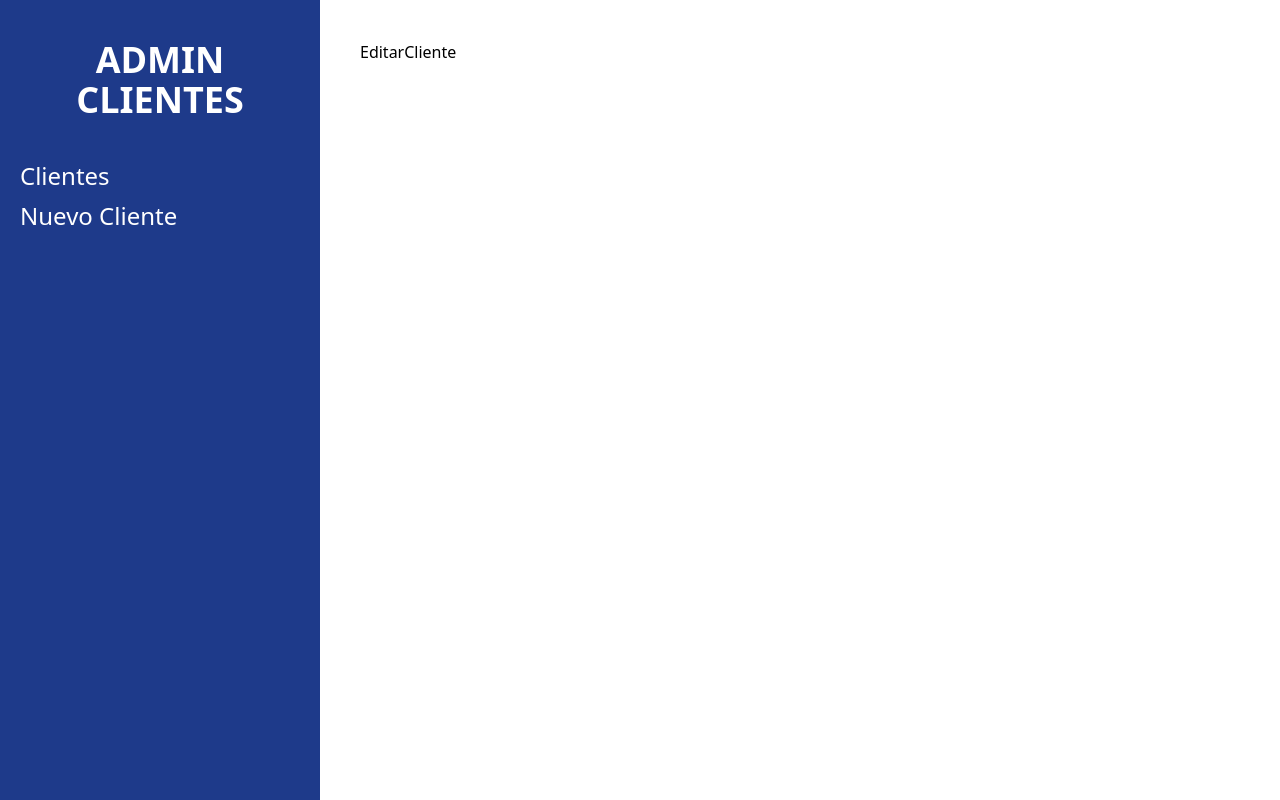
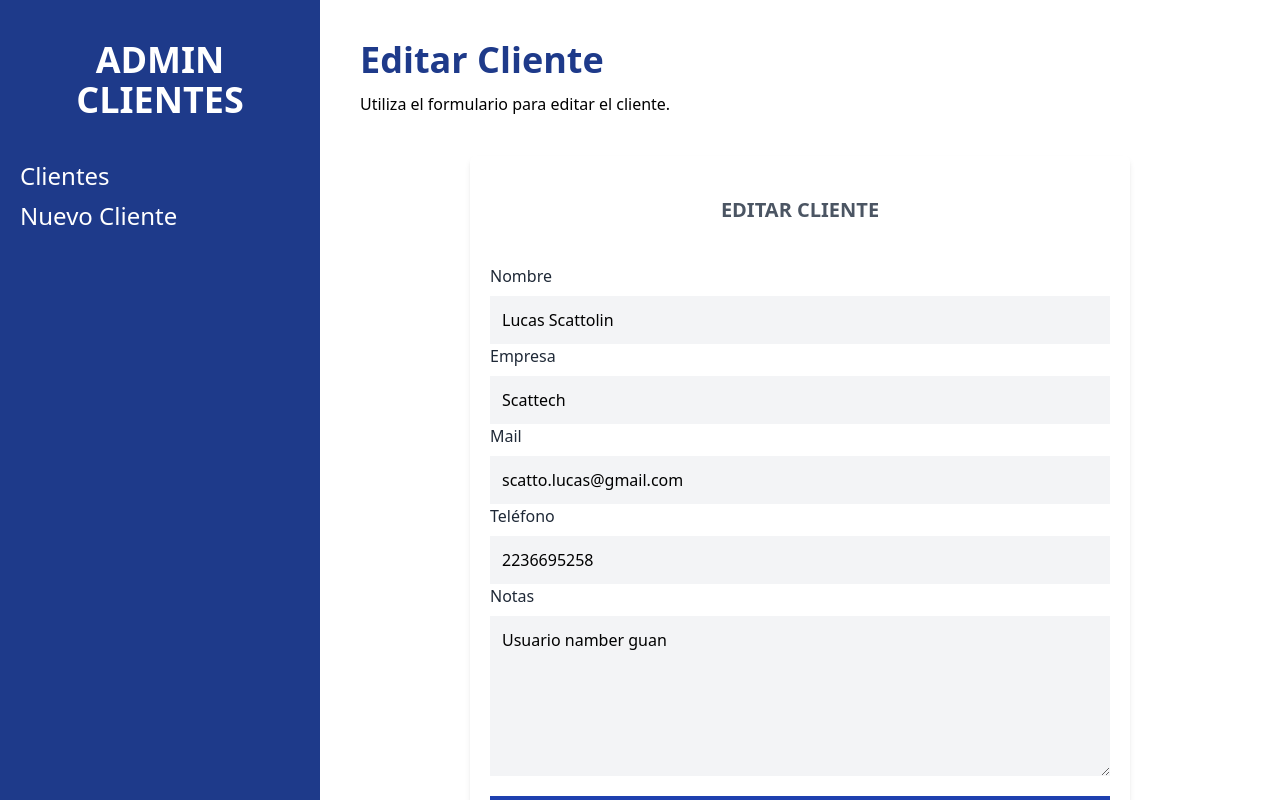
Before and after one commit to lucasscattolin/administrador-clientes, a React (Vite) app: page /clientes/editar/1 in a window 1280 px wide. Built offline with nearby package versions, Linux system fonts and the light colour scheme; data requests are answered from the project's data file.

Commit message:
Crud finalizado

```diff
--- a/db.json
+++ b/db.json
@@ -9,7 +9,7 @@
       "notas": "Usuario namber guan"
     },
     {
-      "nombre": "Juan",
+      "nombre": "Juan Perez",
       "empresa": "Juan Inc.",
       "mail": "juan@correo.com",
       "telefono": "12345678",
@@ -31,14 +31,6 @@
       "telefono": "444444444444",
       "notas": "El cuartillo",
       "id": 4
-    },
-    {
-      "nombre": "Poquin Datin",
-      "empresa": "DatosPocos",
-      "mail": "pocos@correo.com",
-      "telefono": "",
-      "notas": "",
-      "id": 5
     }
   ]
 }
--- a/src/components/Cliente.jsx
+++ b/src/components/Cliente.jsx
@@ -1,6 +1,6 @@
 import { useNavigate } from "react-router-dom";
 
-const Cliente = ({ cliente }) => {
+const Cliente = ({ cliente, handleEliminar }) => {
 	const navigate = useNavigate();
 
 	const { nombre, empresa, mail, telefono, notas, id } = cliente;
@@ -29,6 +29,7 @@
 				<button
 					type="button"
 					className="bg-blue-600 hover:bg-blue-700 block w-full text-white p-2 uppercase font-bold text-xs mt-3"
+					onClick={() => navigate(`/clientes/editar/${id}`)}
 				>
 					Editar
 				</button>
@@ -36,6 +37,7 @@
 				<button
 					type="button"
 					className="bg-red-600 hover:bg-red-700 block w-full text-white p-2 uppercase font-bold text-xs mt-3"
+					onClick={() => handleEliminar(id)}
 				>
 					Eliminar
 				</button>
--- a/src/components/Formulario.jsx
+++ b/src/components/Formulario.jsx
@@ -1,10 +1,10 @@
-import React from "react";
 import { Formik, Form, Field } from "formik";
 import { useNavigate } from "react-router-dom";
 import * as Yup from "yup";
 import Alerta from "./Alerta";
+import Spinner from "./Spinner";
 
-const Formulario = () => {
+const Formulario = ({ cliente, cargando }) => {
 	const navigate = useNavigate();
 
 	const nuevoClienteSchema = Yup.object().shape({
@@ -22,37 +22,55 @@
 
 	const handleSubmit = async (valores) => {
 		try {
+			let respuesta;
+			if (cliente.id) {
+				// Editando registro
+				const url = `http://localhost:3000/clientes/${cliente.id}`;
+
+				respuesta = await fetch(url, {
+					method: "PUT",
+					body: JSON.stringify(valores),
+					headers: {
+						"Content-Type": "application/json",
+					},
+				});
+			} else {
+				// Nuevo registro
 				const url = "http://localhost:3000/clientes";
 
-			const respuesta = await fetch(url, {
+				respuesta = await fetch(url, {
 					method: "POST",
 					body: JSON.stringify(valores),
 					headers: {
 						"Content-Type": "application/json",
 					},
 				});
+			}
 
-			// const resultado = await respuesta.json();
-			// console.log(resultado);
-
+			await respuesta.json();
 			navigate("/clientes");
 		} catch (error) {
 			console.log(error);
 		}
 	};
 
-	return (
+	return cargando ? (
+		<Spinner />
+	) : (
 		<div className="bg.white mt-10 px-5 py-10 rounded-md shadow-md md:w-3/4 mx-auto">
-			<h1 className="text-gray-600 font-bold text-xl uppercase">Agregar Cliente</h1>
+			<h1 className="text-gray-600 font-bold text-xl uppercase text-center">
+				{cliente.nombre ? `Editar Cliente` : `Agregar Cliente`}
+			</h1>
 
 			<Formik
 				initialValues={{
-					nombre: "",
-					empresa: "",
-					mail: "",
-					telefono: "",
-					notas: "",
+					nombre: cliente.nombre ?? "",
+					empresa: cliente.empresa ?? "",
+					mail: cliente.mail ?? "",
+					telefono: cliente.telefono ?? "",
+					notas: cliente.notas ?? "",
 				}}
+				enableReinitialize={true}
 				onSubmit={async (values, { resetForm }) => {
 					await handleSubmit(values);
 
@@ -134,7 +152,7 @@
 
 							<input
 								type="submit"
-								value="Agregar Cliente"
+								value={cliente.nombre ? `Editar Cliente` : `Agregar Cliente`}
 								className="mt-5 w-full bg-blue-800 p-3 text-white uppercase font-bold text-lg"
 							/>
 						</Form>
@@ -145,4 +163,9 @@
 	);
 };
 
+Formulario.defaultProps = {
+	cliente: {},
+	cargando: false,
+};
+
 export default Formulario;
--- a/src/paginas/EditarCliente.jsx
+++ b/src/paginas/EditarCliente.jsx
@@ -1,7 +1,38 @@
+import { useState, useEffect } from "react";
+import { useParams } from "react-router-dom";
+import Formulario from "../components/Formulario";
+
 const EditarCliente = () => {
-  return (
-    <div>EditarCliente</div>
-  )
-}
+	const [cliente, setCliente] = useState({});
+	const [cargando, setCargando] = useState(true);
 
-export default EditarCliente
+	const { id } = useParams();
+
+	useEffect(() => {
+		const obtenerClienteAPI = async () => {
+			try {
+				const url = `http://localhost:3000/clientes/${id}`;
+				const respuesta = await fetch(url);
+				const resultado = await respuesta.json();
+
+				setCliente(resultado);
+			} catch (error) {
+				console.log(error);
+			}
+
+			setCargando(false);
+		};
+
+		obtenerClienteAPI();
+	});
+
+	return (
+		<>
+			<h1 className="font-black text-4xl text-blue-900">Editar Cliente</h1>
+			<p className="mt-3">Utiliza el formulario para editar el cliente.</p>
+			{cliente.nombre ? <Formulario cliente={cliente} cargando={cargando} /> : 'Cliente ID no válido'}
+		</>
+	);
+};
+
+export default EditarCliente;
--- a/src/paginas/Inicio.jsx
+++ b/src/paginas/Inicio.jsx
@@ -25,6 +25,24 @@
 		obtenerClientesAPI();
 	}, []);
 
+	const handleEliminar = async (id) => {
+		const confirmar = window.confirm("¿Quieres eliminar el registro?");
+		if (confirmar) {
+			try {
+				const url = `http://localhost:3000/clientes/${id}`;
+				const respuesta = await fetch(url, {
+					method: "DELETE",
+				});
+				await respuesta.json();
+
+				const arrayClientes = clientes.filter((cliente) => cliente.id !== id);
+				setClientes(arrayClientes);
+			} catch (error) {
+				console.log(error);
+			}
+		}
+	};
+
 	return (
 		<>
 			{cargando ? (
@@ -45,7 +63,7 @@
 						</thead>
 						<tbody>
 							{clientes.map((cliente) => (
-								<Cliente key={cliente.id} cliente={cliente} />
+								<Cliente key={cliente.id} cliente={cliente} handleEliminar={handleEliminar} />
 							))}
 						</tbody>
 					</table>
```
Also changed, not shown: 1 other file (tests, documents, lock files or other folders). Lines whose indentation alone changed are shown as unchanged.
